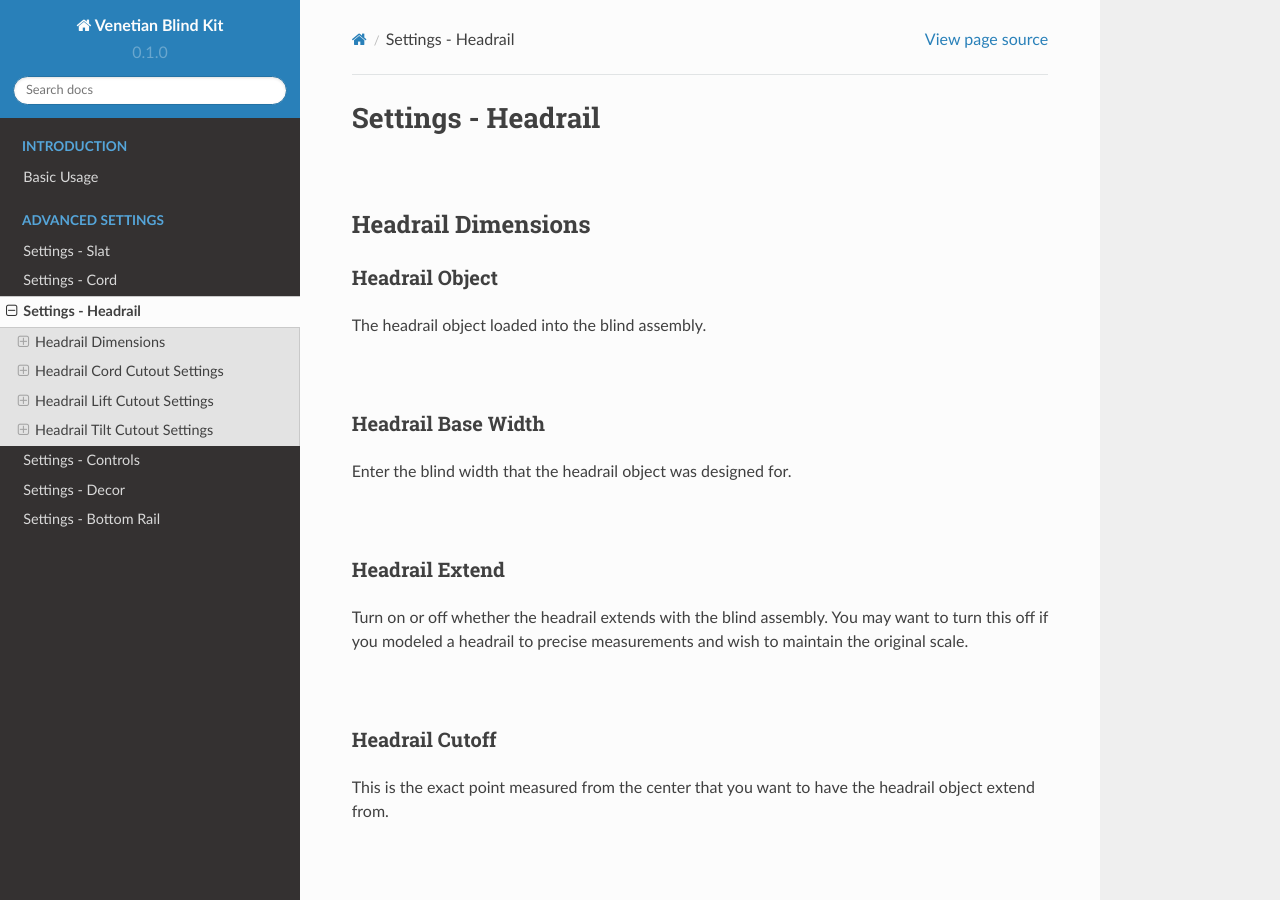
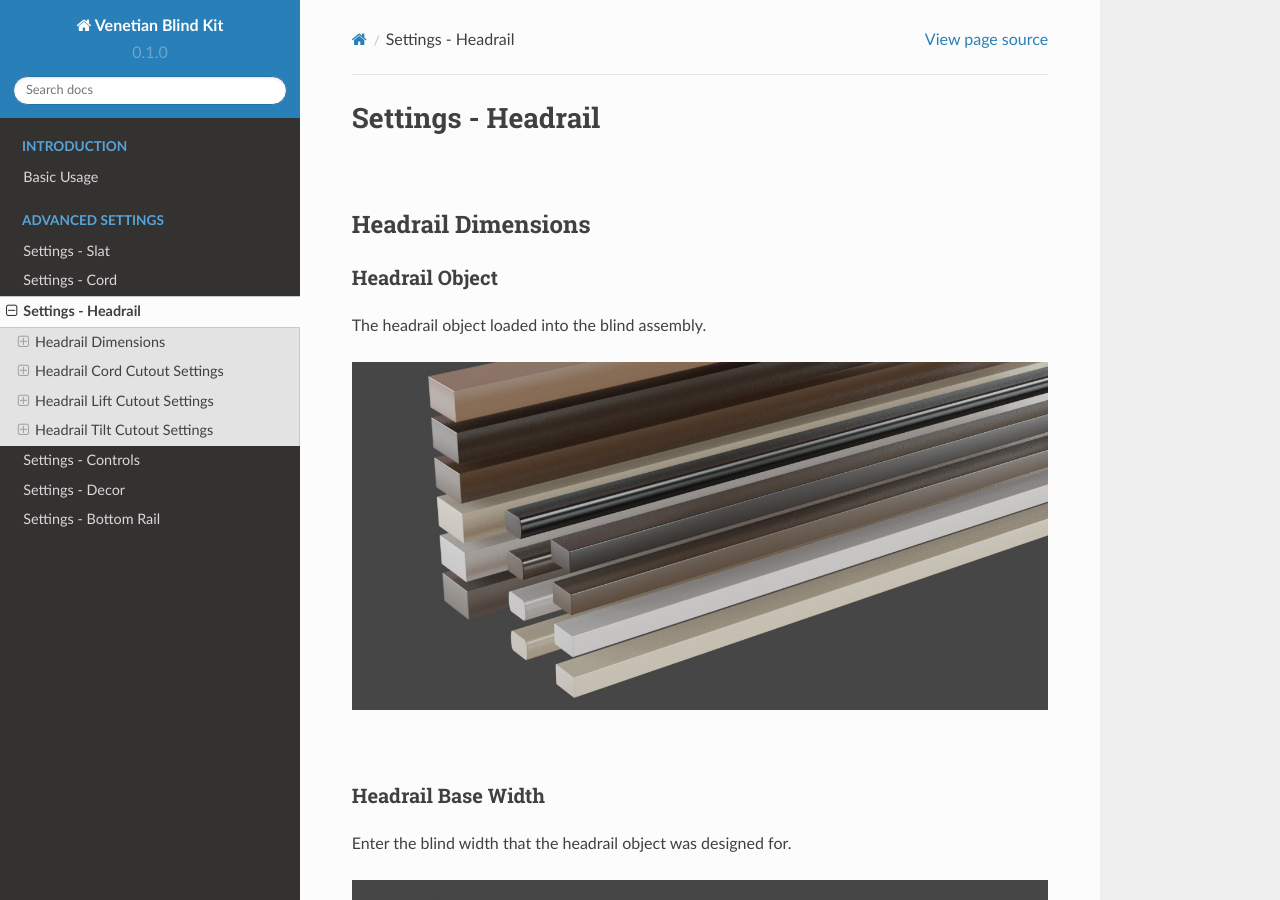
Before and after one commit to imperfectlink/VenetianBlindKit, a Sphinx documentation site: the page built from docs/source/headrail.rst, in a window 1280 px wide and 900 px high. Built offline with Sphinx 7.4.7 and the Read the Docs theme 2.0.0, drawn with Linux system fonts in a browser that asks for light colours.

Commit message:
Update headrail.rst

```diff
--- a/docs/source/headrail.rst
+++ b/docs/source/headrail.rst
@@ -11,12 +11,16 @@
 
 The headrail object loaded into the blind assembly.
 
+.. image:: img/VBK_Headrails.jpg
+
 |
 
 Headrail Base Width
 ----
 
 Enter the blind width that the headrail object was designed for.
+
+.. image:: img/VBK_HeadrailBase.jpg
 
 |
 
```
